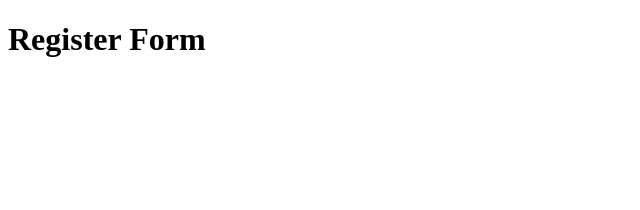
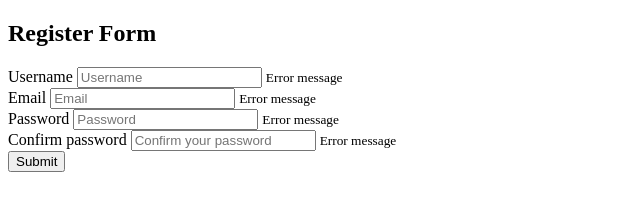
Before and after one commit to Bek85/form-validator, a plain HTML site: page index.html in a window 1280 px wide. Shown: the whole page, without its empty margins (0-640 px from the left). Drawn offline with Linux system fonts and the light colour scheme.

Commit message:
create html for the project

```diff
--- a/index.html
+++ b/index.html
@@ -8,7 +8,36 @@
     <title>Form Validator</title>
   </head>
   <body>
-    <h1>Register Form</h1>
+    <div class="container">
+      <form class="form" id="form">
+        <h2>Register Form</h2>
+        <div class="form-control">
+          <label for="username">Username</label>
+          <input type="text" id="username" placeholder="Username" />
+          <small>Error message</small>
+        </div>
+        <div class="form-control">
+          <label for="email">Email</label>
+          <input type="text" id="email" placeholder="Email" />
+          <small>Error message</small>
+        </div>
+        <div class="form-control">
+          <label for="password">Password</label>
+          <input type="text" id="password" placeholder="Password" />
+          <small>Error message</small>
+        </div>
+        <div class="form-control">
+          <label for="confirmPassword">Confirm password</label>
+          <input
+            type="text"
+            id="confirmPassword"
+            placeholder="Confirm your password"
+          />
+          <small>Error message</small>
+        </div>
+        <button>Submit</button>
+      </form>
+    </div>
 
     <script src="script.js"></script>
   </body>
```
